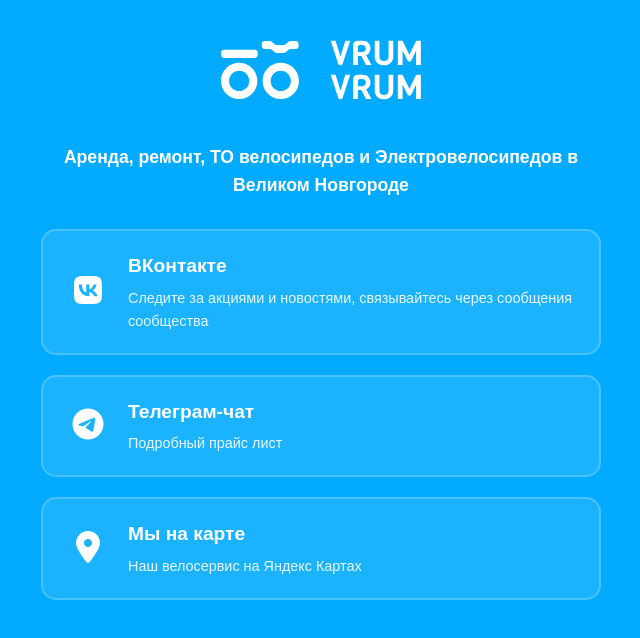
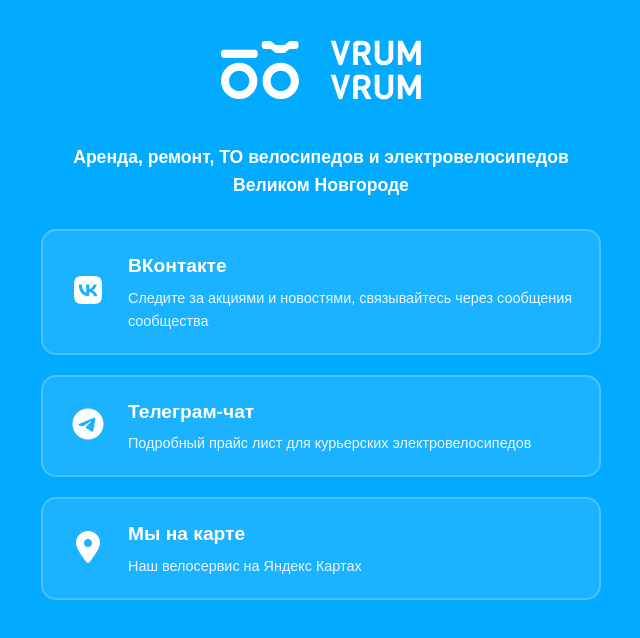
Before and after one commit to 00ndre/00ndre.github.io, a plain HTML site: page index.html in a window 1280 px wide. Shown: the top 638 px of the page, without its empty margins (319-959 px from the left). Drawn offline with Linux system fonts and the light colour scheme.

Commit message:
Update index.html

```diff
--- a/index.html
+++ b/index.html
@@ -6,7 +6,7 @@
 
     <link rel="icon" href="icon.ico">
 
-    <title>VRUM VRUM | Велосервис</title>
+    <title>VRUM VRUM Великий Новгород</title>
     <link rel="stylesheet" href="https://cdnjs.cloudflare.com/ajax/libs/font-awesome/6.0.0/css/all.min.css">
 
 
@@ -169,7 +169,7 @@
     <div class="container">
         <div class="profile">
             <img src="./assets/logo-vector.svg" alt="Логотип" class="avatar">
-            <p class="bio">Аренда, ремонт, ТО велосипедов и Электровелосипедов в Великом Новгороде</p>
+            <p class="bio">Аренда, ремонт, ТО велосипедов и электровелосипедов Великом Новгороде</p>
         </div>
 
         <div class="links">
@@ -188,7 +188,7 @@
                     <div class="social-icon"><i class="fab fa-telegram"></i></div>
                     <div class="social-text">
                         <div class="social-title">Телеграм-чат</div>
-                        <div class="social-description">Подробный прайс лист</div>
+                        <div class="social-description">Подробный прайс лист для курьерских электровелосипедов</div>
                     </div>
                 </div>
             </a>
```
